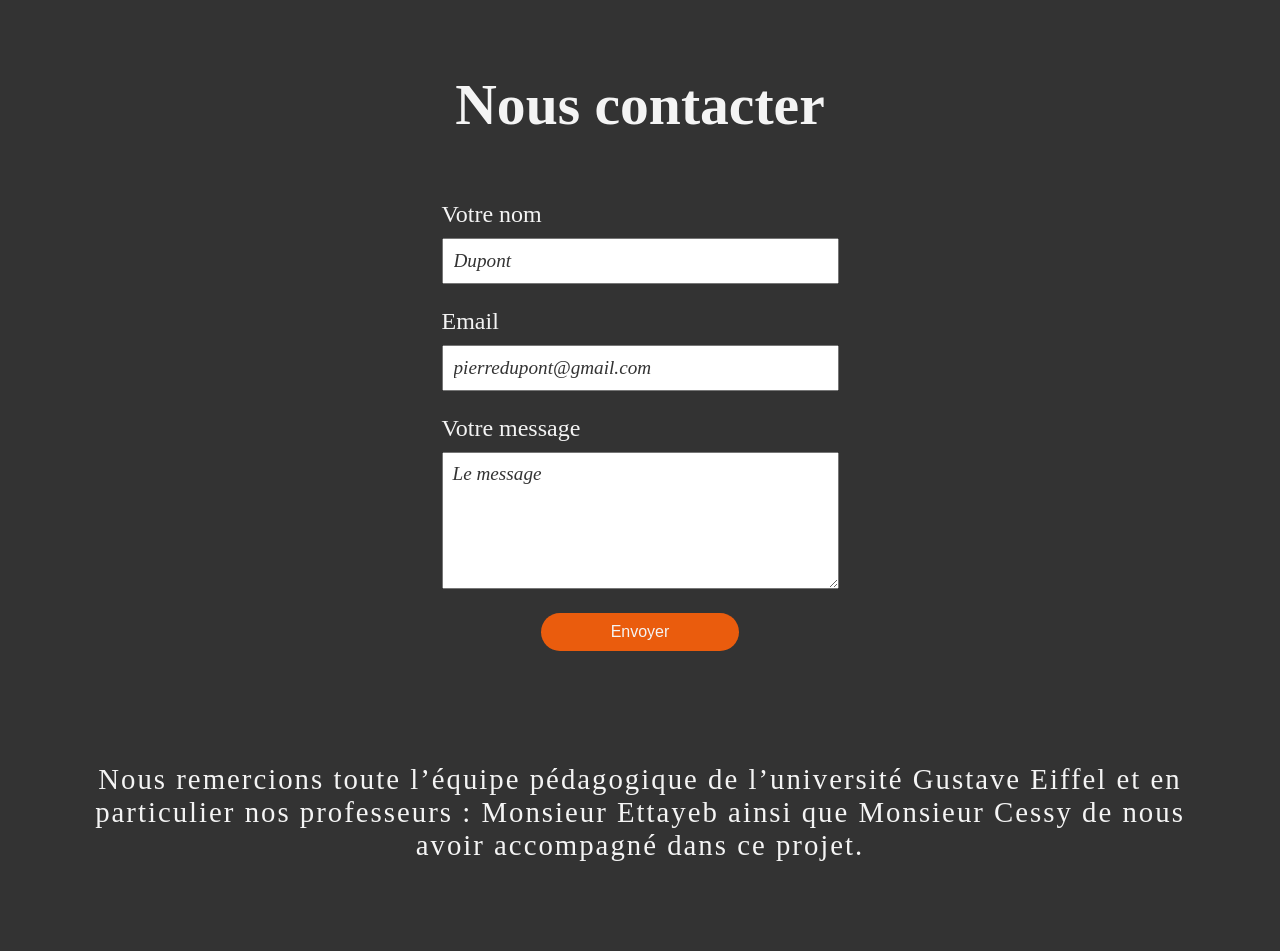
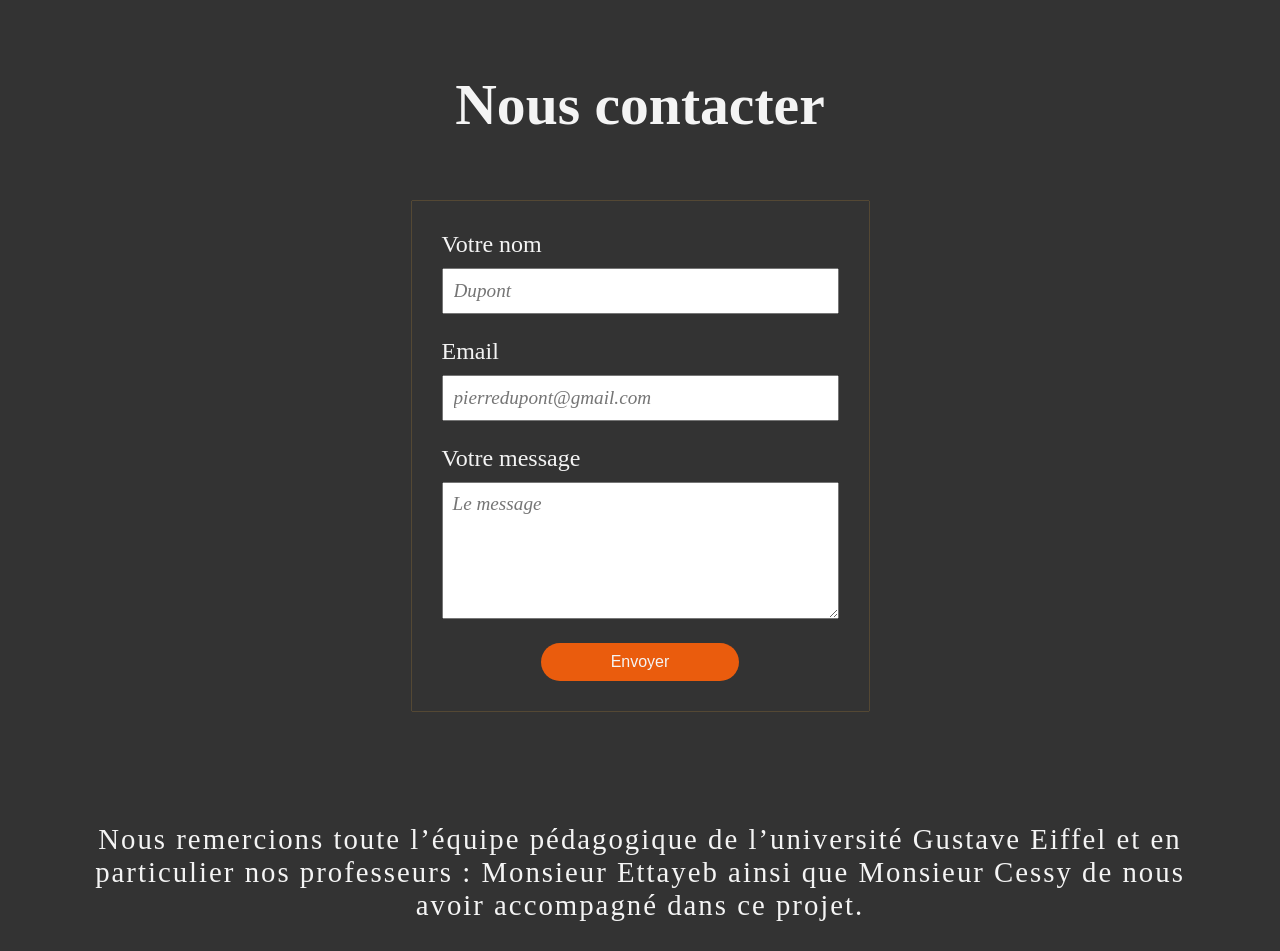
Before and after one commit to EpsiDEV/SAE-Unesco, a PHP site: page /fr/about.html in a window 1280 px wide; the page is wider, and only the part inside the window is pictured. Shown: the part 1146-2097 px from the top of that part. Run offline with PHP 8.4, Linux system fonts and the light colour scheme; some web fonts are replaced.

Commit message:
style du formulaire

```diff
--- a/css/about.css
+++ b/css/about.css
@@ -205,6 +205,8 @@
   display: flex;
   flex-direction: column;
   gap: 1.5rem;
+  padding: 30px;
+  box-shadow: 0px 0px 1px #f7af3e;
 }
 
 .contact form .entree {
@@ -230,7 +232,6 @@
 textarea::placeholder {
   font-style: italic;
   font-family: "Cicle Semi";
-  color: #333;
 }
 
 .contact form #submit {
```
